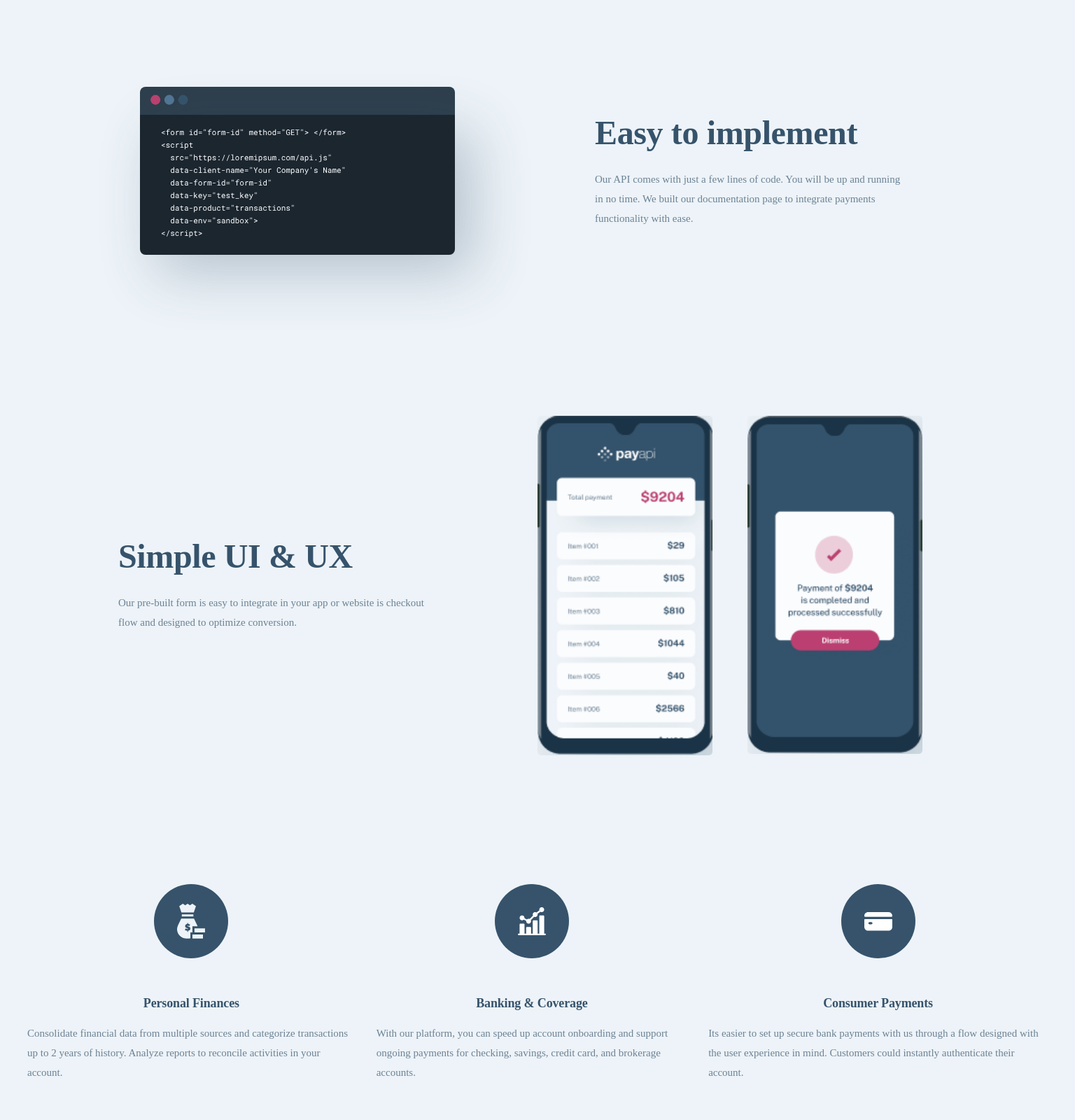
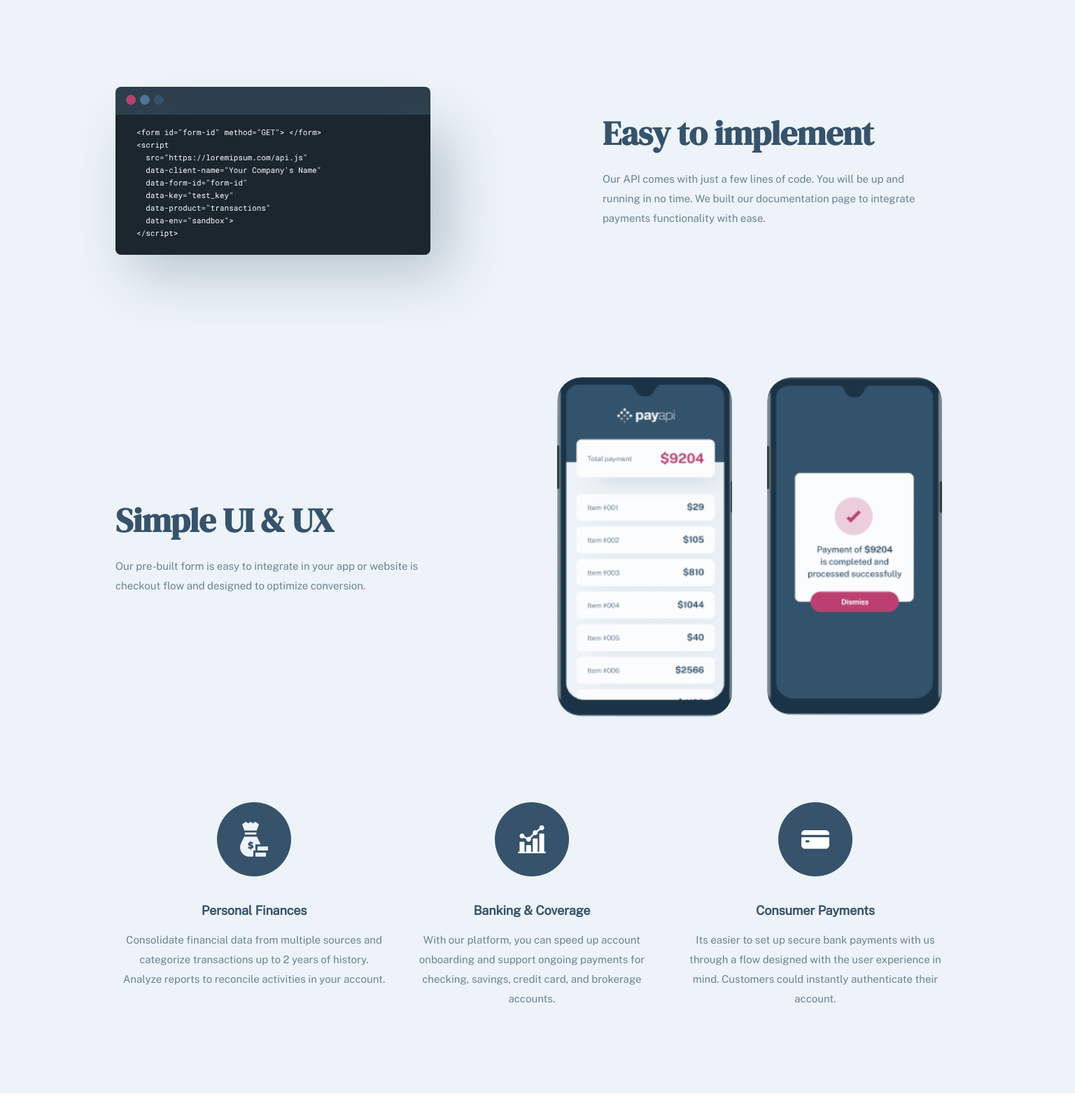
Before and after one commit to StankovicMarija/demo-react-project, a React (Create React App) app: page / in a window 1536 px wide. Shown: the part 1321-2921 px from the top of the page at 70% size. After the commit the page ends 2883 px from the top, so only its background shows below. Built offline with nearby package versions, Linux system fonts and the light colour scheme.

Commit message:
fixing style of story component

```diff
--- a/src/components/story/easyToImplement/easyToImplement.jsx
+++ b/src/components/story/easyToImplement/easyToImplement.jsx
@@ -17,7 +17,7 @@ function EasyToImplement() {
           <img src={code} alt="code-text" />
         </div>
       </div>
-      <div>
+      <div className={classes.textWrapper}>
         <Caption>Easy to implement</Caption>
         <div className={classes.text}>
           <Text>
--- a/src/components/story/easyToImplement/easyToImplement.module.css
+++ b/src/components/story/easyToImplement/easyToImplement.module.css
@@ -36,14 +36,19 @@
 @media (min-width: 1440px) {
   .code {
     min-width: 450px;
-    padding: 150px 200px;
+    padding: 150px 150px 150px 0;
     margin: 0;
   }
 
   .wrapper {
     display: flex;
     align-items: center;
-    justify-content: flex-start;
+    justify-content: space-between;
+    padding: 0 165px;
+  }
+
+  .textWrapper {
+    padding-right: 60px;
   }
 
   .text {
--- a/src/components/story/finance/finance.jsx
+++ b/src/components/story/finance/finance.jsx
@@ -17,7 +17,7 @@ const Finance = () => (
         <Subtitle>Personal Finances</Subtitle>
       </div>
       <div className={classes.text}>
-        <Text>
+        <Text variant="centerAlign">
           Consolidate financial data from multiple sources and categorize
           transactions up to 2 years of history. Analyze reports to reconcile
           activities in your account.
@@ -32,7 +32,7 @@ const Finance = () => (
         <Subtitle>Banking &amp; Coverage</Subtitle>
       </div>
       <div className={classes.text}>
-        <Text>
+        <Text variant="centerAlign">
           With our platform, you can speed up account onboarding and support
           ongoing payments for checking, savings, credit card, and brokerage
           accounts.
@@ -47,7 +47,7 @@ const Finance = () => (
         <Subtitle>Consumer Payments</Subtitle>
       </div>
       <div className={classes.text}>
-        <Text>
+        <Text variant="centerAlign">
           Its easier to set up secure bank payments with us through a flow
           designed with the user experience in mind. Customers could instantly
           authenticate their account.
--- a/src/components/story/finance/finance.module.css
+++ b/src/components/story/finance/finance.module.css
@@ -1,10 +1,11 @@
 .wrapper {
-  padding: 60px 24px;
+  padding: 30px 24px 60px;
 }
 
 .img {
   text-align: center;
-  margin: 32px;
+  margin-top: 48px;
+  margin-bottom: 16px;
 }
 
 .subtitle {
@@ -24,3 +25,9 @@
     margin: 15px;
   }
 }
+
+@media (min-width: 1440px) {
+  .wrapper {
+    padding: 30px 160px 90px;
+  }
+}
--- a/src/components/story/simpleUI/simpleUI.module.css
+++ b/src/components/story/simpleUI/simpleUI.module.css
@@ -11,13 +11,14 @@
 }
 
 .text {
-  padding: 24px;
+  padding: 24px 24px 0;
 }
 
 @media (min-width: 768px) {
   .text {
     max-width: 580px;
     margin: 0 auto;
+    margin-top: 24px;
     padding: 0;
   }
 }
@@ -26,15 +27,18 @@
   .wrapper {
     display: flex;
     align-items: center;
-    justify-content: center;
+    justify-content: space-between;
     flex-direction: row-reverse;
+    padding: 0 165px;
   }
 
   .mobileBox {
     margin-left: 100px;
+    padding: 0;
   }
 
   .mobileCut {
+    border-radius: 60px;
     min-width: 250px;
     padding: 25px;
   }
--- a/src/components/story/text.jsx
+++ b/src/components/story/text.jsx
@@ -1,6 +1,13 @@
 import React from 'react';
+import classNames from 'classnames';
 import classes from './text.module.css';
 
-const Text = ({ children }) => <div className={classes.text}>{children}</div>;
+const Text = ({ variant, children }) => {
+  const cls = classNames(classes.text, {
+    [classes.centerAlign]: variant === 'centerAlign',
+  });
+
+  return <div className={cls}>{children}</div>;
+};
 
 export default Text;
--- a/src/components/story/text.module.css
+++ b/src/components/story/text.module.css
@@ -10,4 +10,8 @@
   .text {
     text-align: left;
   }
+
+  .centerAlign {
+    text-align: center;
+  }
 }
--- a/src/index.css
+++ b/src/index.css
@@ -1,3 +1,6 @@
+@import url('https://fonts.googleapis.com/css2?family=DM+Serif+Display&display=swap');
+@import url('https://fonts.googleapis.com/css2?family=Public+Sans&display=swap');
+
 body {
   margin: 0;
   font-family: -apple-system, BlinkMacSystemFont, 'Segoe UI', 'Roboto', 'Oxygen',
```
